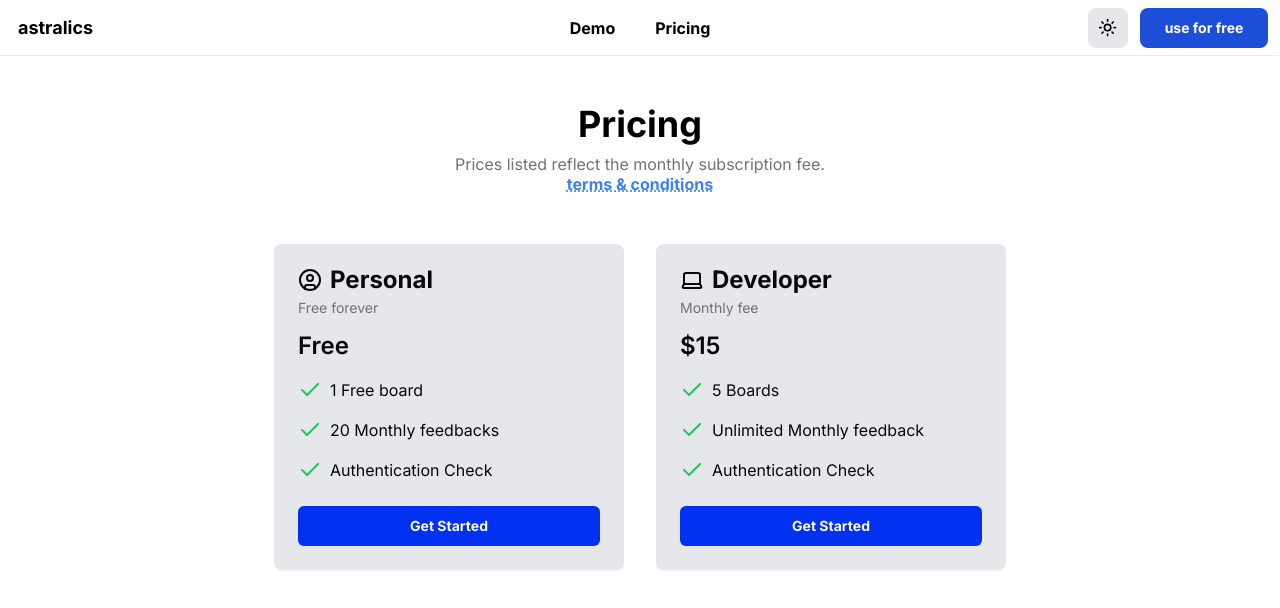
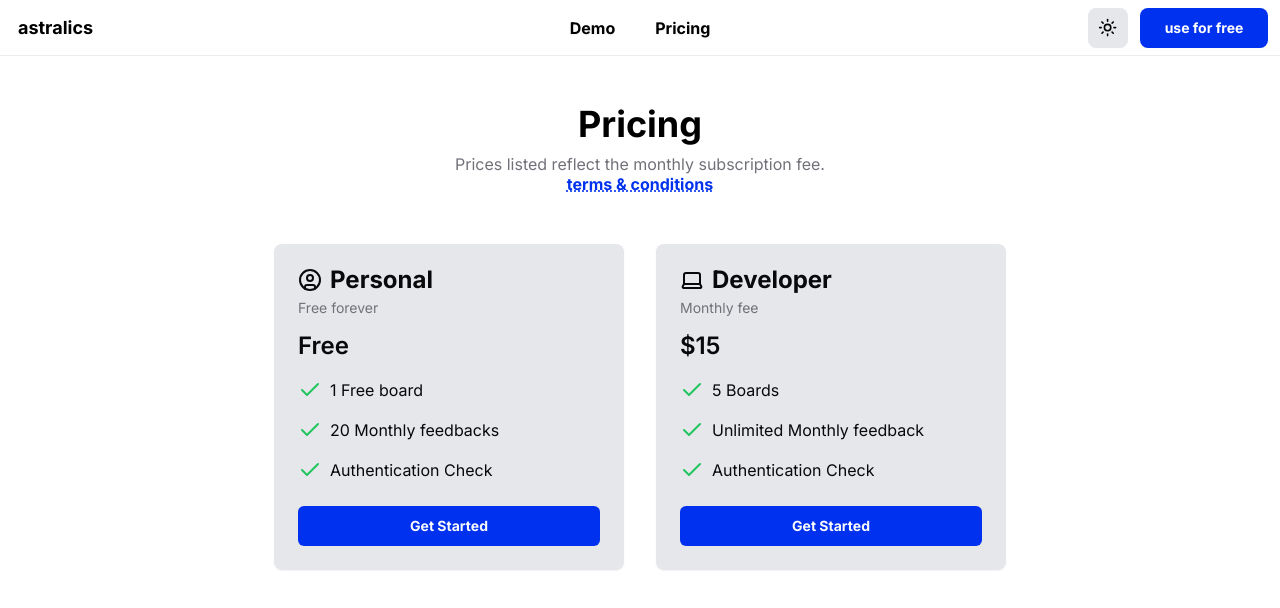
Before and after one commit to ramezj/astralics, a Next.js app in the folder client/: page /pricing in a window 1280 px wide. Shown: the top 608 px of the page. Built offline with nearby package versions, Linux system fonts and the light colour scheme; no server answers.

Commit message:
More color changes to astralicsblue

```diff
--- a/client/components/navbar/TryForFree.js
+++ b/client/components/navbar/TryForFree.js
@@ -22,16 +22,16 @@ export const TryForFree = (props) => {
         <Button className='w-[8rem]
         font-bold
         text-sm
-        bg-blue-700
-        dark:bg-blue-700
-        dark:hover:bg-blue-800
+        bg-astralicsblue
+        dark:bg-astralicsblue
+        dark:hover:bg-astralicsblue
         dark:text-white
         border
         border-none
         hover:border-black/0
         dark:border-white/10
         dark:hover:border-white/0
-        text-white hover:bg-blue-800 rounded-lg items-center
+        text-white hover:bg-astralicsblue rounded-lg items-center
         duration-200'
         onClick={openModal}>
         {props.title}
--- a/client/pages/pricing/index.js
+++ b/client/pages/pricing/index.js
@@ -30,7 +30,7 @@ export default function Pricing(props) {
                 </p>
             </div>
             <p className="text-muted-foreground -mt-1">
-                <Link href='/terms' className='text-blue-500 font-bold underline decoration-dotted'>terms & conditions</Link>
+                <Link href='/terms' className='text-astralicsblue font-bold underline decoration-dotted'>terms & conditions</Link>
             </p>
             </center>
             <br />
```
